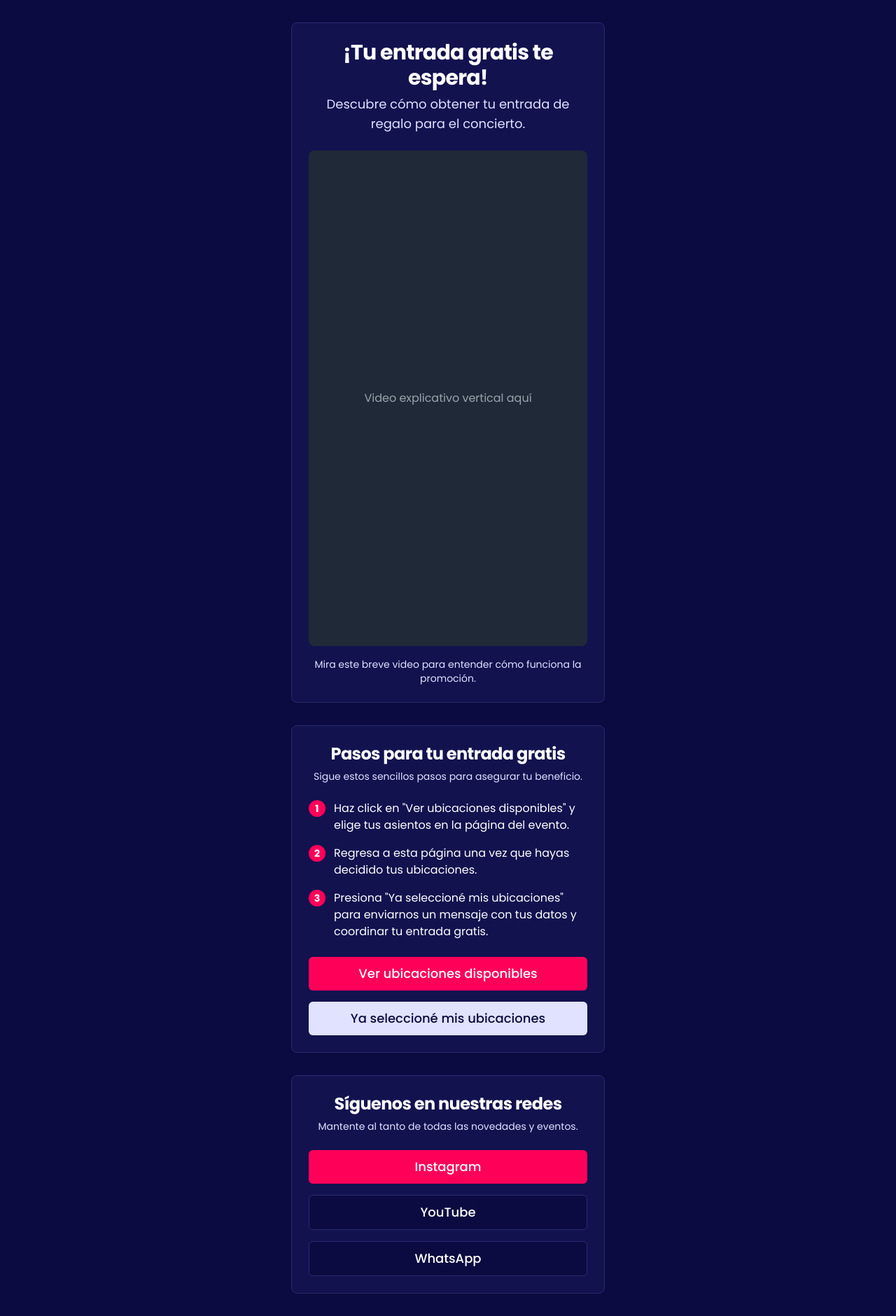
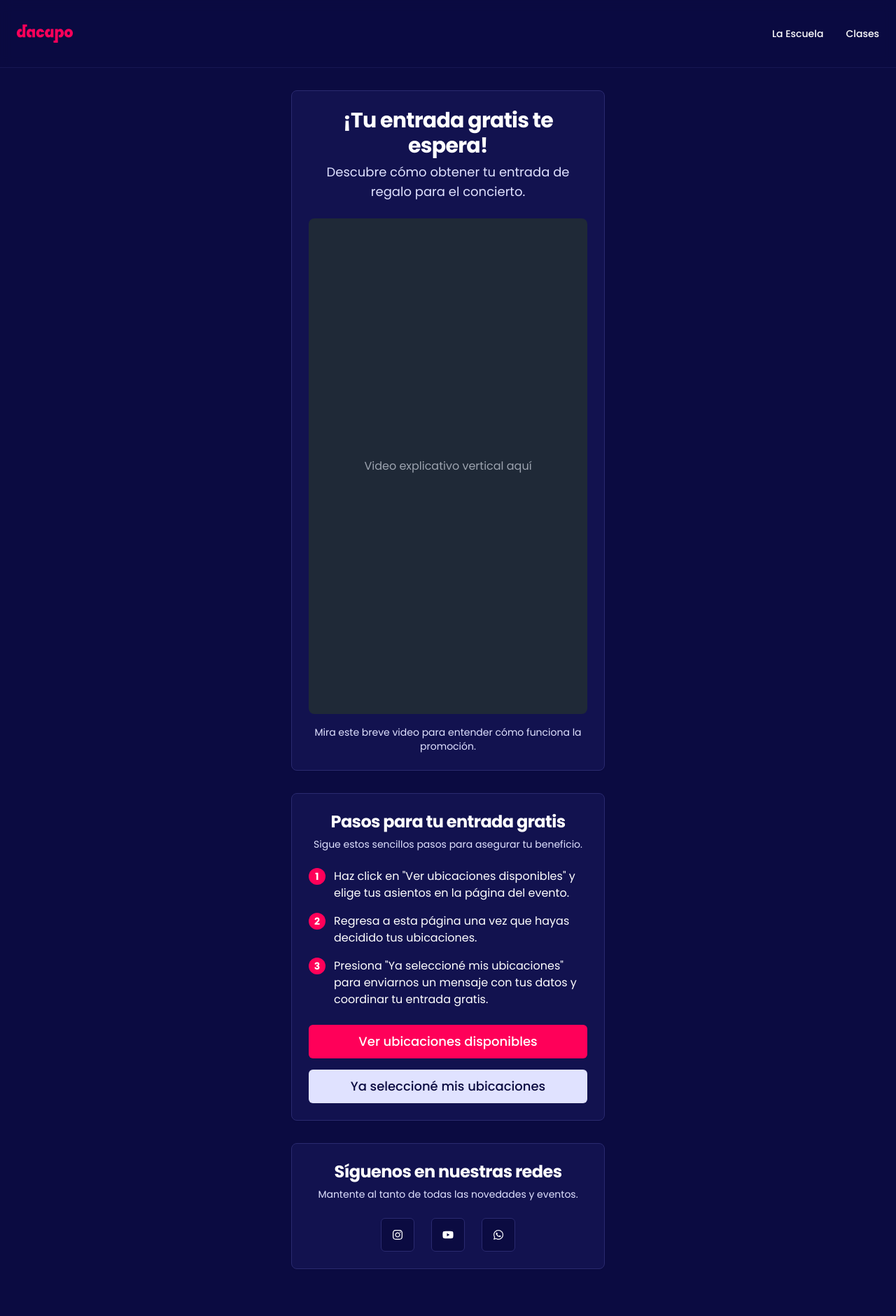
Before and after one commit to juansantacroce/dacapoFrontWeb, a Next.js app: page /promo-entrada-gratis in a window 1280 px wide. Shown: the whole page at 70% size. After the commit the page ends 1845 px from the top, so only its background shows below. Built offline with nearby package versions, Linux system fonts and the light colour scheme.

Commit message:
Implementando navbar, en landing y ruta de entrada gratis

```diff
--- a/app/page.tsx
+++ b/app/page.tsx
@@ -7,15 +7,8 @@ import {
   CardHeader,
   CardTitle,
 } from "@/components/ui/card";
-import {
-  Sheet,
-  SheetContent,
-  SheetHeader,
-  SheetTitle,
-  SheetTrigger,
-} from "@/components/ui/sheet";
 import { Badge } from "@/components/ui/badge";
-import { Music, Menu, Music2, Music3, Music4 } from "lucide-react";
+import { Music, Music2, Music3, Music4 } from "lucide-react";
 import {
   FaWhatsapp,
   FaInstagram,
@@ -26,69 +19,12 @@ import {
 } from "react-icons/fa";
 import Image from "next/image";
 import Link from "next/link";
+import { Navbar } from "@/components/layout/navbar";
 
 export default function LandingPage() {
   return (
     <div className="min-h-screen bg-background text-foreground">
-      {/* Header */}
-      <header className="sticky top-0 z-50 w-full border-b border-border/40 bg-background/95 backdrop-blur supports-[backdrop-filter]:bg-background/60">
-        <div className="container flex h-24 items-center justify-between px-4 md:px-6">
-          <div className="flex items-center space-x-4">
-            <Link href="/">
-              <Image
-                src="/images/logoDacapo.webp"
-                alt="Dacapo Logo"
-                width={80}
-                height={80}
-              />
-            </Link>
-          </div>
-
-          <nav className="hidden md:flex items-center space-x-8">
-            <Link
-              href="#nuestra-historia"
-              className="text-sm font-medium hover:text-primary transition-colors"
-            >
-              La Escuela
-            </Link>
-            <Link
-              href="#clases"
-              className="text-sm font-medium hover:text-primary transition-colors"
-            >
-              Clases
-            </Link>
-          </nav>
-
-          <div className="flex items-center space-x-4 md:hidden">
-            <Sheet>
-              <SheetTrigger asChild>
-                <Button variant="ghost" size="icon">
-                  <Menu className="h-5 w-5" />
-                </Button>
-              </SheetTrigger>
-              <SheetContent side="right">
-                <SheetHeader>
-                  <SheetTitle>Menú</SheetTitle>
-                </SheetHeader>
-                <div className="grid gap-4 py-4">
-                  <Link
-                    href="#nuestra-historia"
-                    className="text-lg font-medium hover:text-primary transition-colors"
-                  >
-                    La Escuela
-                  </Link>
-                  <Link
-                    href="#clases"
-                    className="text-lg font-medium hover:text-primary transition-colors"
-                  >
-                    Clases
-                  </Link>
-                </div>
-              </SheetContent>
-            </Sheet>
-          </div>
-        </div>
-      </header>
+      <Navbar />
 
       {/* Hero Section */}
       <section className="relative py-10 md:py-20">
--- a/app/promo-entrada-gratis/page.tsx
+++ b/app/promo-entrada-gratis/page.tsx
@@ -3,16 +3,20 @@
 import { Button } from "@/components/ui/button";
 import { Card, CardContent, CardDescription, CardHeader, CardTitle } from "@/components/ui/card";
 import { AspectRatio } from "@/components/ui/aspect-ratio";
+import { Navbar } from "@/components/layout/navbar";
+import { FaInstagram, FaYoutube, FaWhatsapp } from "react-icons/fa";
 
 export default function PromoEntradaGratisPage() {
   const ticketingUrl = "https://www.edenentradas.ar/event/46092_4FZR08UNU4MY7Z1NGTKDMUK856E2VAI289K5WW0R";
   const whatsappNumber = "543512446077";
-  const whatsappMessage = encodeURIComponent("Quiero acceder a mi entrada gratis, mis ubicaciones seleccionadas son: *Completar con fila Fila y asientos*");
+  const whatsappMessage = encodeURIComponent("Quiero acceder a mi entrada gratis, mis ubicaciones seleccionadas son: (ubicaciones completadas por el cliente - Fila y asientos)");
   const whatsappUrl = `https://wa.me/${whatsappNumber}?text=${whatsappMessage}`;
   const instagramUrl = "https://www.instagram.com/dacapo.musicos/?hl=es-la";
   const youtubeUrl = "https://www.youtube.com/@DaCapo.Musicos";
 
   return (
+    <>
+      <Navbar />
       <div className="min-h-screen bg-background flex flex-col items-center py-8 px-4 sm:px-6 lg:px-8">
         <div className="max-w-md w-full space-y-8">
           {/* Sección 1: Título y Video */}
@@ -95,25 +99,26 @@ export default function PromoEntradaGratisPage() {
                 Mantente al tanto de todas las novedades y eventos.
               </CardDescription>
             </CardHeader>
-          <CardContent className="flex flex-col space-y-4">
-            <Button asChild className="w-full py-6 text-lg">
-              <a href={instagramUrl} target="_blank" rel="noopener noreferrer">
-                Instagram
+            <CardContent className="flex justify-center space-x-6">
+              <Button asChild variant="outline" className="h-12 w-12 p-0">
+                <a href={instagramUrl} target="_blank" rel="noopener noreferrer" aria-label="Instagram">
+                  <FaInstagram className="h-7 w-7" />
                 </a>
               </Button>
-            <Button asChild className="w-full py-6 text-lg" variant="outline">
-              <a href={youtubeUrl} target="_blank" rel="noopener noreferrer">
-                YouTube
+              <Button asChild variant="outline" className="h-12 w-12 p-0">
+                <a href={youtubeUrl} target="_blank" rel="noopener noreferrer" aria-label="YouTube">
+                  <FaYoutube className="h-7 w-7" />
                 </a>
               </Button>
-            <Button asChild className="w-full py-6 text-lg" variant="outline">
-              <a href={`https://wa.me/${whatsappNumber}`} target="_blank" rel="noopener noreferrer">
-                WhatsApp
+              <Button asChild variant="outline" className="h-12 w-12 p-0">
+                <a href={`https://wa.me/${whatsappNumber}`} target="_blank" rel="noopener noreferrer" aria-label="WhatsApp">
+                  <FaWhatsapp className="h-7 w-7" />
                 </a>
               </Button>
             </CardContent>
           </Card>
         </div>
       </div>
+    </>
   );
 }
--- /dev/null
+++ b/components/layout/navbar.tsx
@@ -0,0 +1,75 @@
+"use client";
+import { Button } from "@/components/ui/button";
+import {
+  Sheet,
+  SheetContent,
+  SheetHeader,
+  SheetTitle,
+  SheetTrigger,
+} from "@/components/ui/sheet";
+import { Menu } from "lucide-react";
+import Image from "next/image";
+import Link from "next/link";
+
+export function Navbar() {
+  return (
+    <header className="sticky top-0 z-50 w-full border-b border-border/40 bg-background/95 backdrop-blur supports-[backdrop-filter]:bg-background/60">
+      <div className="container flex h-24 items-center justify-between px-4 md:px-6">
+        <div className="flex items-center space-x-4">
+          <Link href="/">
+            <Image
+              src="/images/logoDacapo.webp"
+              alt="Dacapo Logo"
+              width={80}
+              height={80}
+            />
+          </Link>
+        </div>
+
+        <nav className="hidden md:flex items-center space-x-8">
+          <Link
+            href="/#nuestra-historia"
+            className="text-sm font-medium hover:text-primary transition-colors"
+          >
+            La Escuela
+          </Link>
+          <Link
+            href="/#clases"
+            className="text-sm font-medium hover:text-primary transition-colors"
+          >
+            Clases
+          </Link>
+        </nav>
+
+        <div className="flex items-center space-x-4 md:hidden">
+          <Sheet>
+            <SheetTrigger asChild>
+              <Button variant="ghost" size="icon">
+                <Menu className="h-5 w-5" />
+              </Button>
+            </SheetTrigger>
+            <SheetContent side="right">
+              <SheetHeader>
+                <SheetTitle>Menú</SheetTitle>
+              </SheetHeader>
+              <div className="grid gap-4 py-4">
+                <Link
+                  href="/#nuestra-historia"
+                  className="text-lg font-medium hover:text-primary transition-colors"
+                >
+                  La Escuela
+                </Link>
+                <Link
+                  href="/#clases"
+                  className="text-lg font-medium hover:text-primary transition-colors"
+                >
+                  Clases
+                </Link>
+              </div>
+            </SheetContent>
+          </Sheet>
+        </div>
+      </div>
+    </header>
+  );
+}
```
Lines whose indentation alone changed are shown as unchanged.
